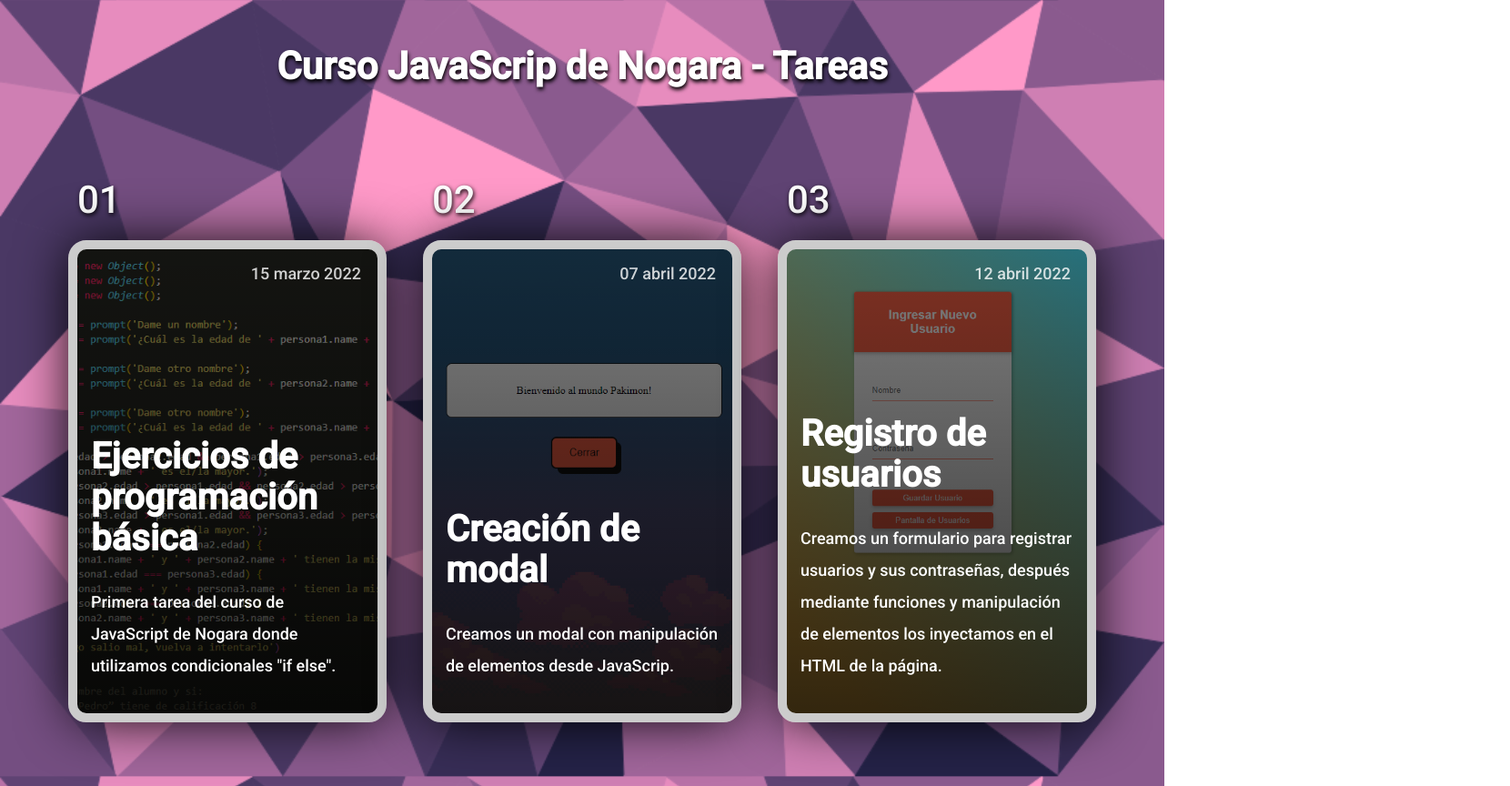
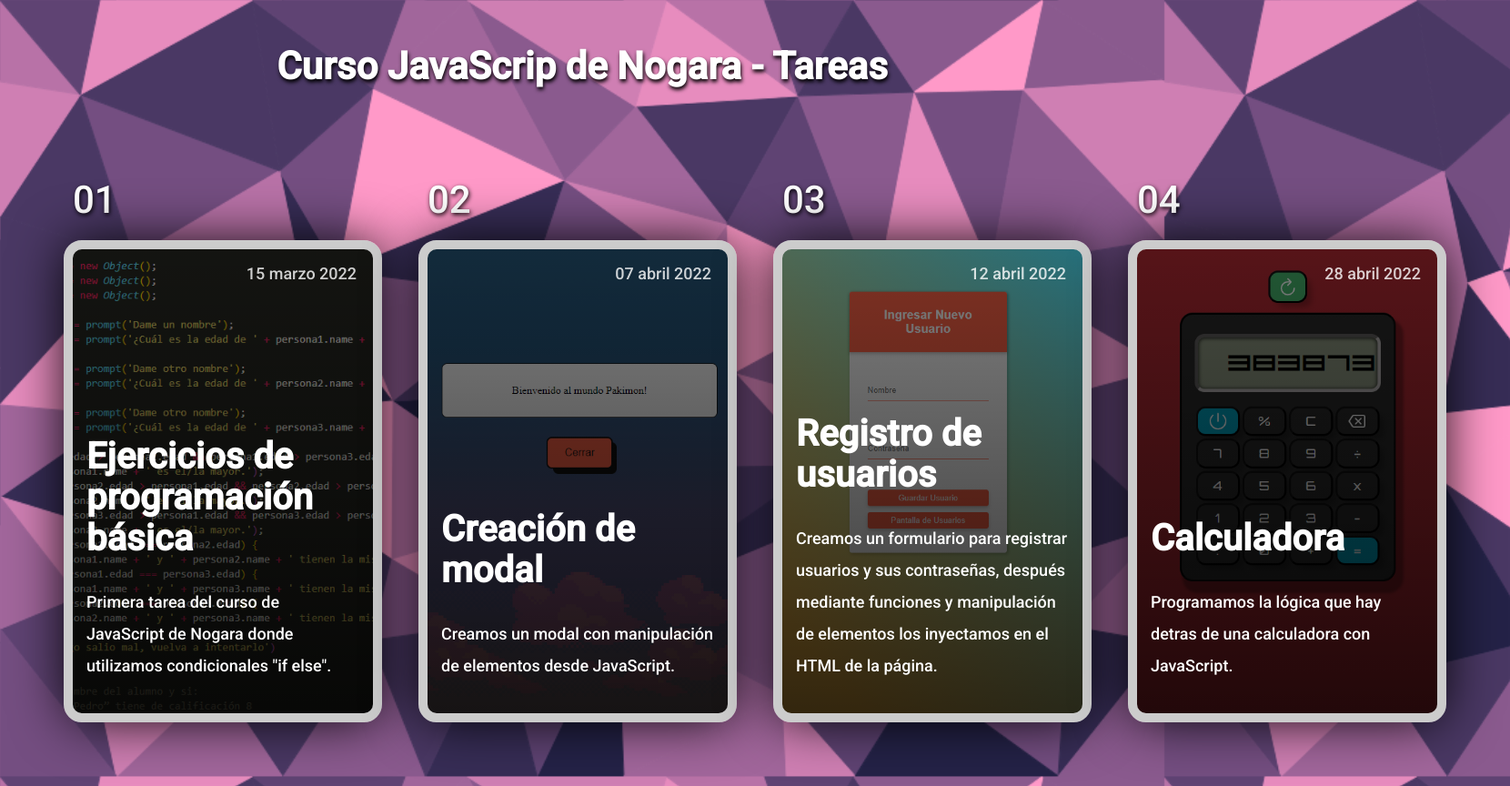
Before and after one commit to Norbjz/Nogara, a plain HTML site: page index.html in a window 1280 px wide. Shown: the whole page at 91% size, 1660 px wide, since content can reach past the window. Drawn offline with Linux system fonts and the light colour scheme.

Commit message:
Agregada tarjeta para tarea 04

```diff
--- a/index.html
+++ b/index.html
@@ -44,7 +44,7 @@
           <div>
             <h2>Creación de modal</h2>
             <p>
-              Creamos un modal con manipulación de elementos desde JavaScrip.
+              Creamos un modal con manipulación de elementos desde JavaScript.
             </p>
             <div class="date">07 abril 2022</div>
           </div>
@@ -69,6 +69,24 @@
           </div>
         </a>
       </div>
+
+      <div>
+        <div class="num">04</div>
+        <a
+          class="card"
+          href="Tarea_4/index.html"
+          style="--bg-img: url(img/tarea4.png)"
+        >
+          <div>
+            <h2>Calculadora</h2>
+            <p>
+              Programamos la lógica que hay detras de una calculadora con
+              JavaScript.
+            </p>
+            <div class="date">28 abril 2022</div>
+          </div>
+        </a>
+      </div>
     </section>
   </body>
 </html>
```
Also changed, not shown: img/tarea4.png (added).
